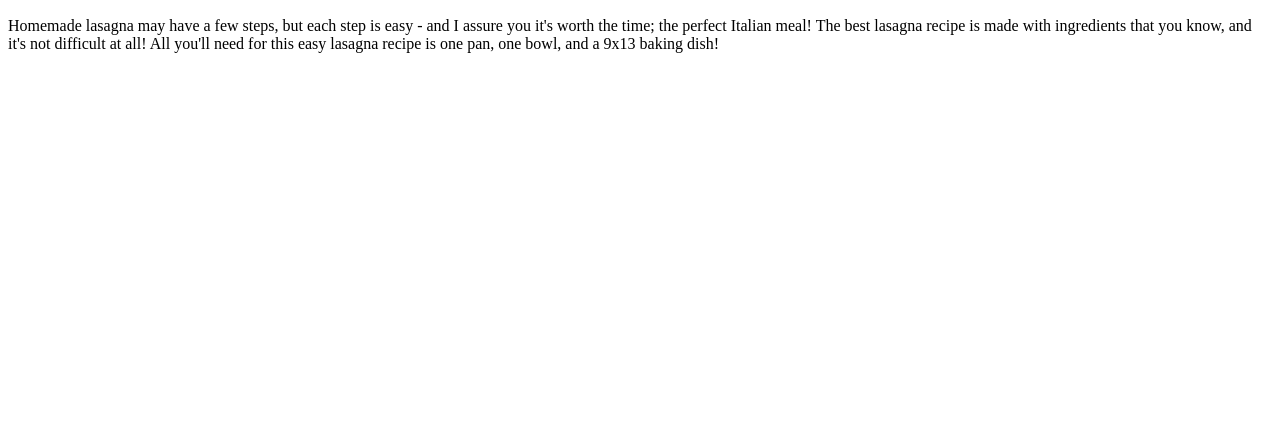
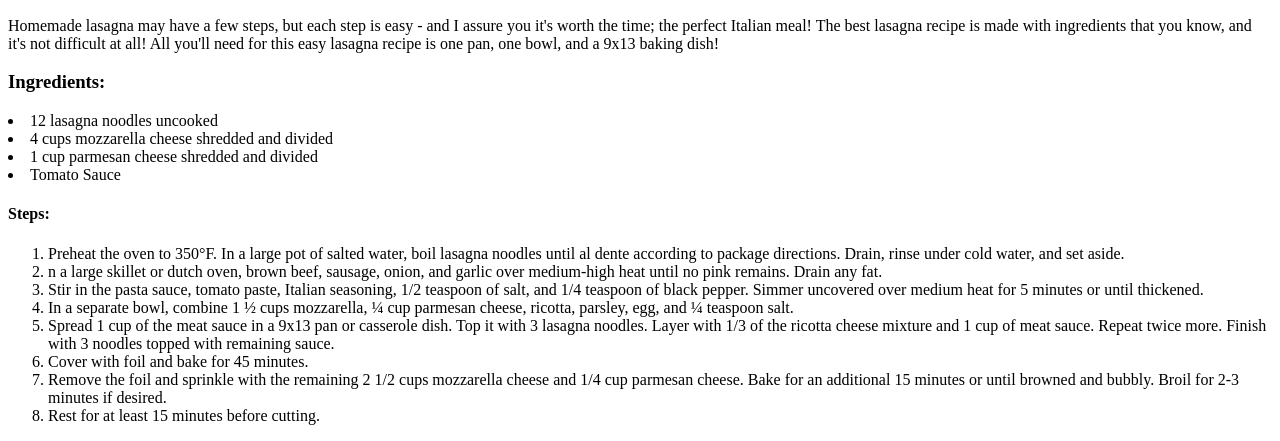
Before and after one commit to karinasko/odin-recipes, a plain HTML site: page recipies/lasagna.html in a window 1280 px wide. Shown: the part 434-875 px from the top of the page. Before the commit the page ends 800 px from the top, so only its background shows below. Drawn offline with Linux system fonts and the light colour scheme.

Commit message:
full recipe added

```diff
--- a/recipies/lasagna.html
+++ b/recipies/lasagna.html
@@ -13,6 +13,32 @@
    <p>Homemade lasagna may have a few steps, but each step is easy - and I assure you it's worth the time; the perfect Italian meal!
     The best lasagna recipe is made with ingredients that you know,
     and it's not difficult at all! All you'll need for this easy lasagna recipe is one pan, one bowl, and a 9x13 baking dish!</p>
+    <h3>Ingredients:</h3>
+    <un>
+        <li>12 lasagna noodles uncooked </li>
+        <li>4 cups mozzarella cheese shredded and divided</li>
+        <li>1 cup parmesan cheese shredded and divided</li>
+        <li>Tomato Sauce</li>
+
+    </un>
+    <h4>Steps:</h4>
+    <ol>
+        <li>Preheat the oven to 350°F. In a large pot of salted water,
+             boil lasagna noodles until al dente according to package directions.
+            Drain, rinse under cold water, and set aside.</li>
+        <li>n a large skillet or dutch oven, brown beef, sausage, onion,
+            and garlic over medium-high heat until no pink remains. Drain any fat.</li>
+        <li>Stir in the pasta sauce, tomato paste, Italian seasoning, 1/2 teaspoon of salt, and 1/4 teaspoon of black pepper.
+             Simmer uncovered over medium heat for 5 minutes or until thickened.</li>
+            <li>In a separate bowl, combine 1 ½ cups mozzarella, ¼ cup parmesan cheese, ricotta, parsley, egg, and ¼ teaspoon salt.</li>
+        <li>Spread 1 cup of the meat sauce in a 9x13 pan or casserole dish. Top it with 3 lasagna noodles.
+             Layer with 1/3 of the ricotta cheese mixture and 1 cup of meat sauce. Repeat twice more.
+             Finish with 3 noodles topped with remaining sauce.</li>
+        <li>Cover with foil and bake for 45 minutes. </li>
+        <li>Remove the foil and sprinkle with the remaining 2 1/2 cups mozzarella cheese and 1/4 cup parmesan cheese.
+             Bake for an additional 15 minutes or until browned and bubbly. Broil for 2-3 minutes if desired.</li>
+        <li>Rest for at least 15 minutes before cutting.</li>
+    </ol>
 
 </body>
 </html>
```
